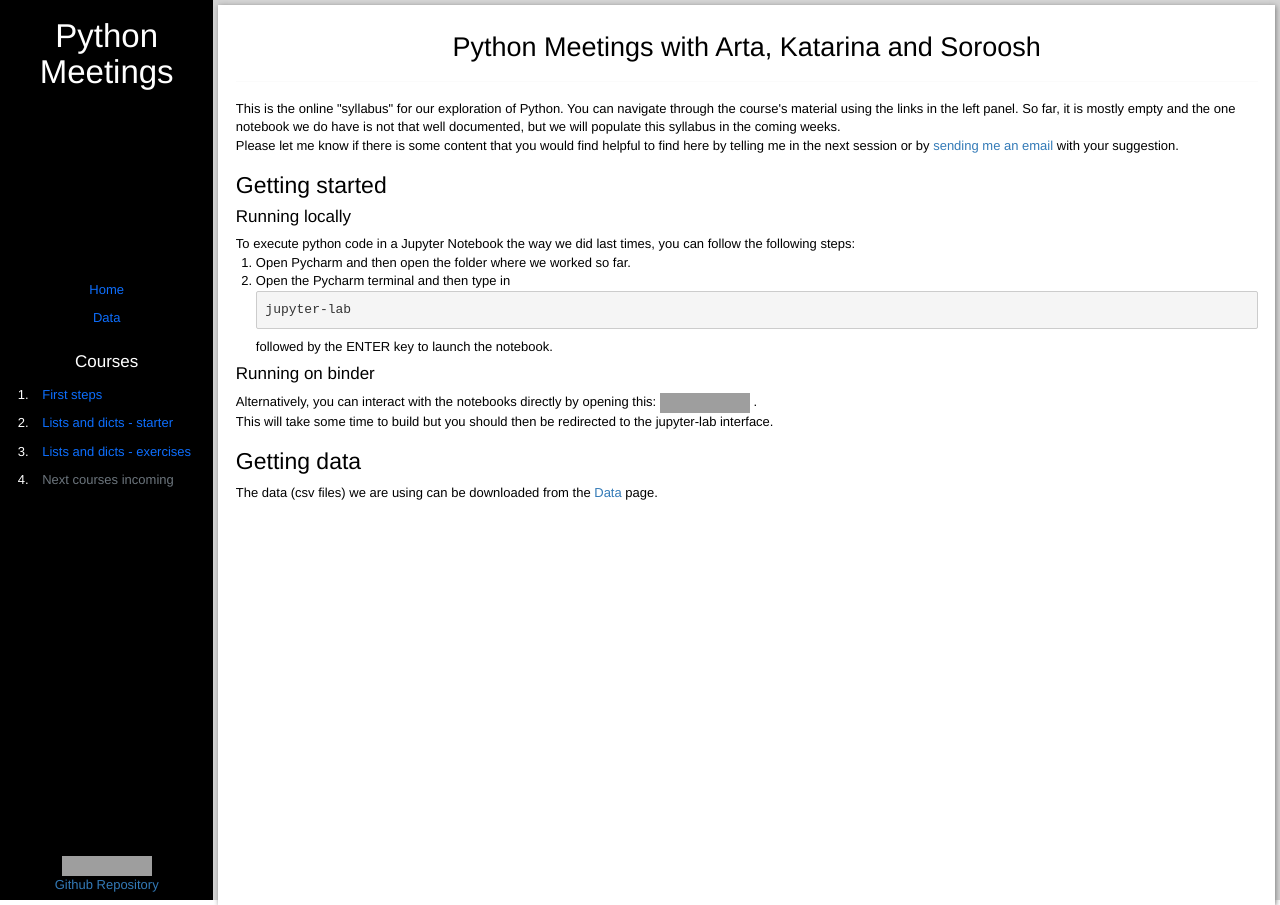
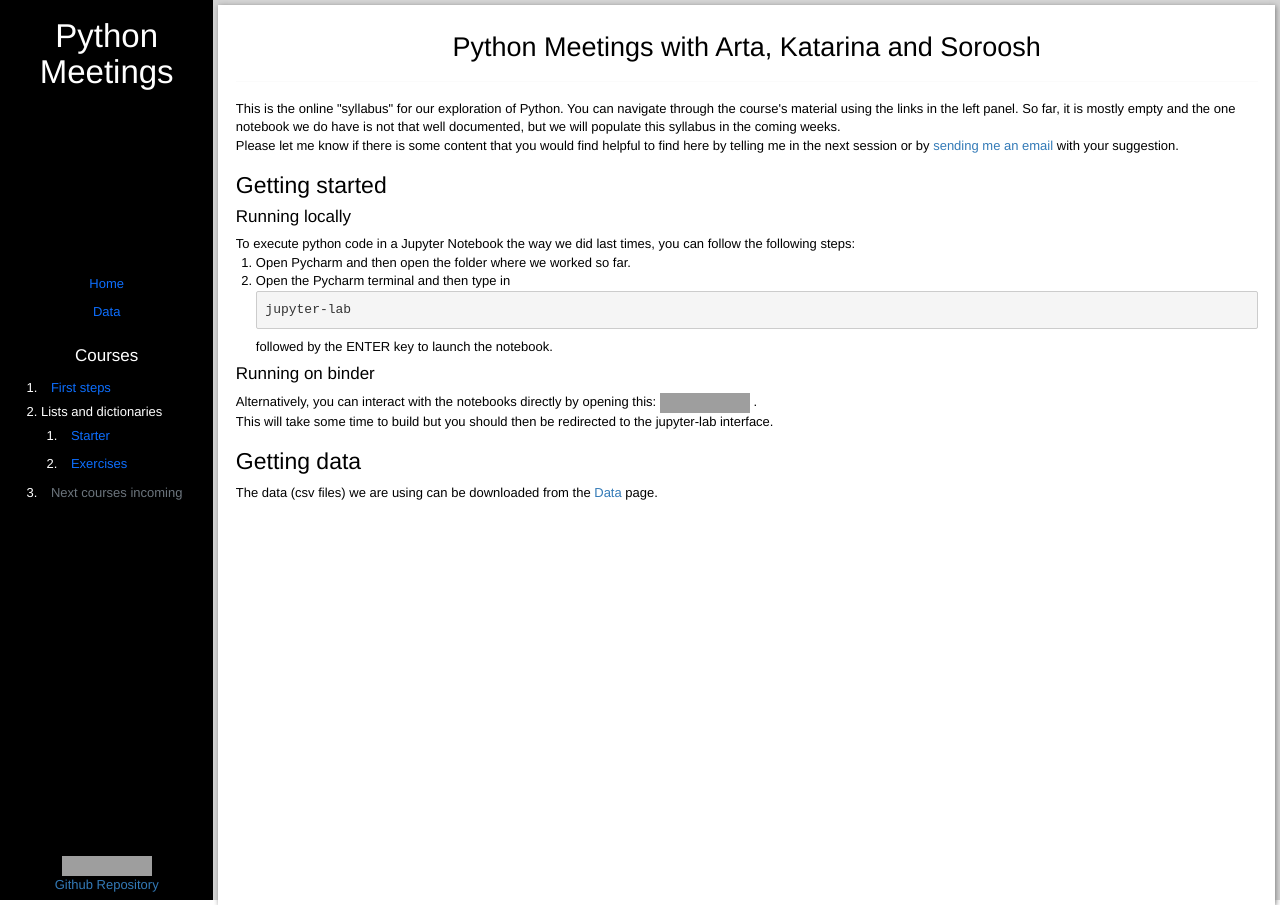
Before and after one commit to gildasmulders/PythonMeetings, a Jekyll site: the page built from docs/index.html, in a window 1280 px wide. Built offline with Jekyll 4.4.1, drawn with Linux system fonts in a browser that asks for light colours; nearby versions of some CDN libraries; comment, search, counter and statistics services are not loaded; grey boxes are pictures that could not be loaded.

Commit message:
sub_classes

```diff
--- a/docs/_includes/nav.html
+++ b/docs/_includes/nav.html
@@ -7,10 +7,15 @@
             <a class="nav-link" href="{{site.baseurl}}/courses/01_First_Steps.html">First steps</a>
         </li>
         <li>
-            <a class="nav-link" href="{{site.baseurl}}/courses/02_Lists_Dicts.html">Lists and dicts - starter</a>
-        </li>
-        <li>
-            <a class="nav-link" href="{{site.baseurl}}/courses/03_lists_dicts_applied.html">Lists and dicts - exercises</a>
+            Lists and dictionaries
+            <ol>
+                <li>
+                    <a class="nav-link" href="{{site.baseurl}}/courses/02_Lists_Dicts.html">Starter</a>
+                </li>
+                <li>
+                    <a class="nav-link" href="{{site.baseurl}}/courses/03_lists_dicts_applied.html">Exercises</a>
+                </li>
+            </ol>
         </li>
         <li>
             <a class="nav-link disabled" href="#">Next courses incoming</a>
```
